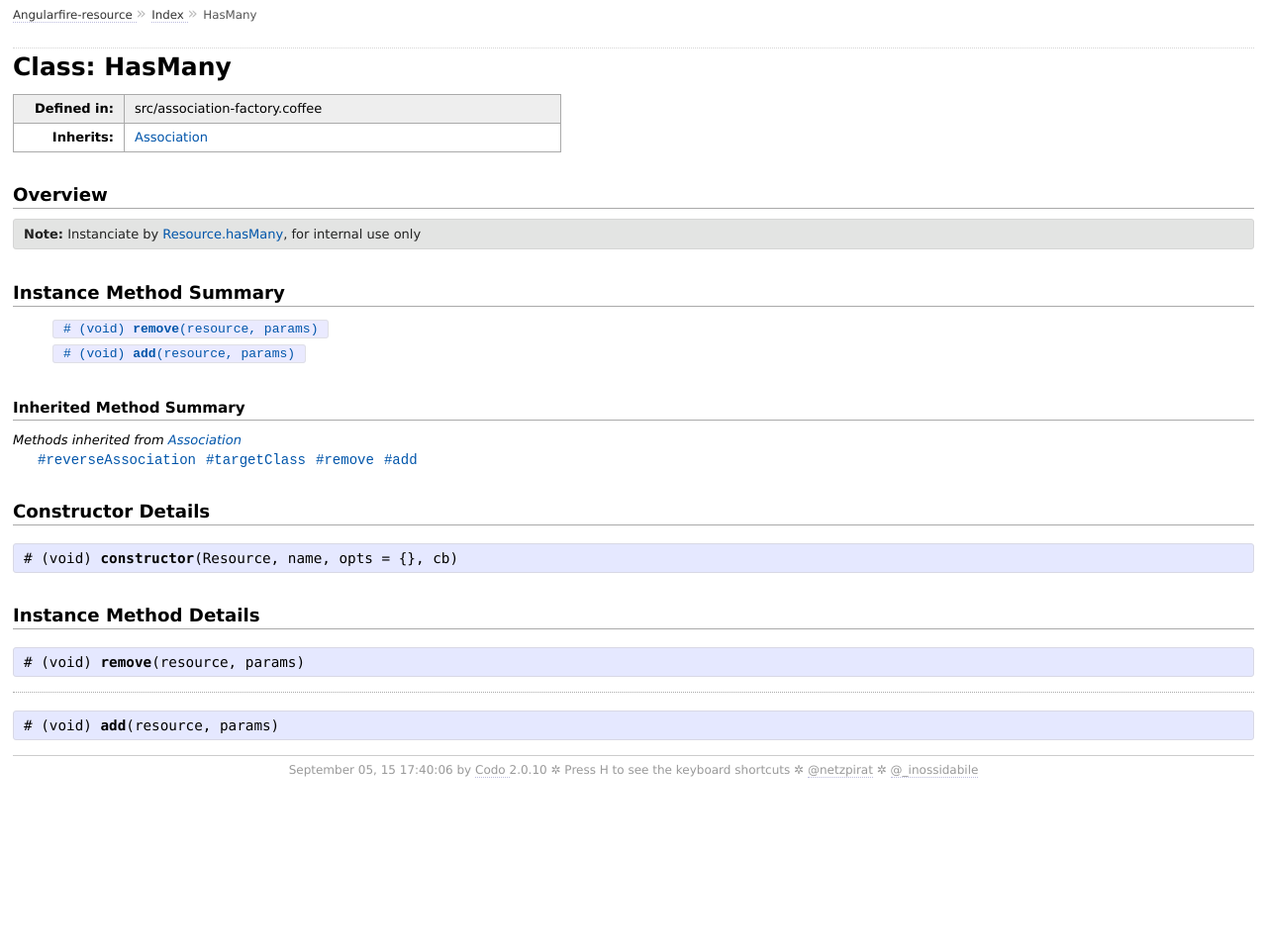
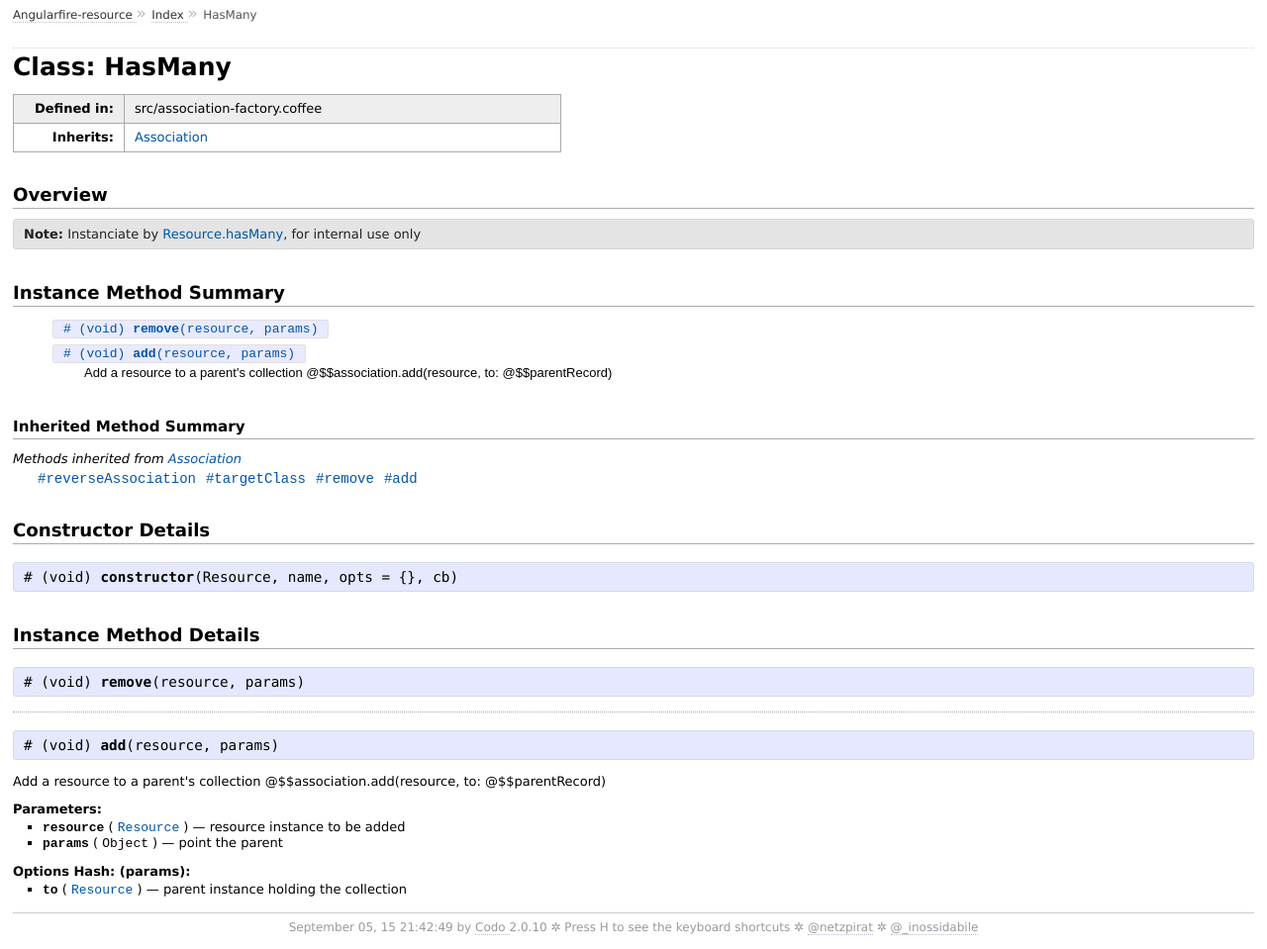
Before and after one commit to itkin/angularfire-resource, a website: page doc/class/HasMany.html in a window 1280 px wide. Shown: the whole page at 99% size. Before the commit the page ends 800 px from the top, so only its background shows below. Drawn offline with Linux system fonts and the light colour scheme.

Commit message:
updated doc

```diff
--- a/doc/class/HasMany.html
+++ b/doc/class/HasMany.html
@@ -71,6 +71,8 @@
       </a>
     </span>
     <span class='desc'>
+      Add a resource to a parent&#39;s collection @$$association.add(resource, to: @$$parentRecord)
+
     </span>
   </li>
 </ul>
@@ -117,12 +119,56 @@
 <b>add</b><span>(resource, params)</span>
       <br>
     </p>
-
+    <div class='docstring'>
+  <p>Add a resource to a parent&#39;s collection
+@$$association.add(resource, to: @$$parentRecord)</p>
+</div>
+<div class='tags'>
+  <h3>Parameters:</h3>
+  <ul class='param'>
+    <li>
+      <span class='name'>resource</span>
+      <span class='type'>
+        (
+          <tt><a href='../class/Resource.html'>Resource</a></tt>
+        )
+      </span>
+      &mdash;
+      <span class='desc'>resource instance to be added </span>
+    </li>
+    <li>
+      <span class='name'>params</span>
+      <span class='type'>
+        (
+          <tt>Object</tt>
+        )
+      </span>
+      &mdash;
+      <span class='desc'>point the parent </span>
+    </li>
+  </ul>
+  <h3>
+    Options Hash:
+    (params):
+  </h3>
+  <ul class='options'>
+    <li>
+      <span class='name'>to</span>
+      <span class='type'>
+        (
+          <tt><a href='../class/Resource.html'>Resource</a></tt>
+        )
+      </span>
+      &mdash;
+      <span class='desc'>parent instance holding the collection </span>
+    </li>
+  </ul>
+</div>
   </div>
 </div>
     </div>
     <div id='footer'>
-  September 05, 15 17:40:06 by
+  September 05, 15 21:42:49 by
   <a href='https://github.com/coffeedoc/codo' title='CoffeeScript API documentation generator'>
     Codo
   </a>
```
Also changed, not shown: doc/alphabetical_index.html (+1 -1 lines), doc/class/Association.html (+1 -1 lines), doc/class/AssociationCollection.html (+1 -1 lines), doc/class/Collection.html (+1 -1 lines), doc/class/HasOne.html (+1 -1 lines), doc/class/Resource.html (+1 -1 lines), doc/extra/README.md.html (+1 -1 lines), doc/file/src/_module.coffee.html (+1 -1 lines), doc/file/src/association-factory.coffee.html (+1 -1 lines), doc/file/src/fire-collection.coffee.html (+1 -1 lines), doc/file/src/fire-resource.coffee.html (+1 -1 lines).
